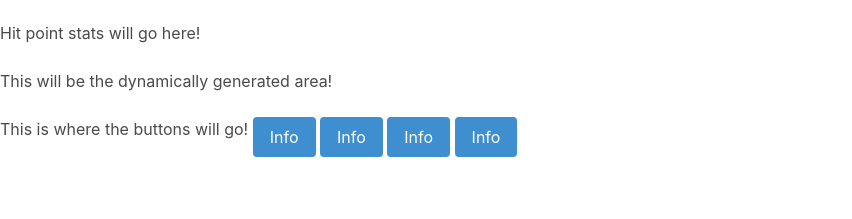
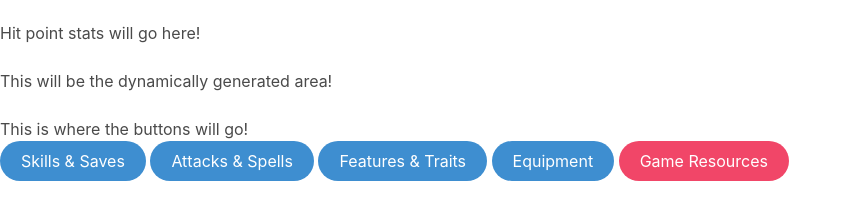
Before and after one commit to Pkeld148/slippery-fail-agency, a plain HTML site: page index.html in a window 1280 px wide. Shown: the part 177-396 px from the top of the page, without its empty margins (0-852 px from the left). Drawn offline with nearby package versions, Linux system fonts and the light colour scheme.

Commit message:
Renamed buttons, added 5th button

```diff
--- a/index.html
+++ b/index.html
@@ -17,10 +17,13 @@
     <div class="block">Hit point stats will go here!</div>
     <div class="block">This will be the dynamically generated area!</div>
     <div class="block">This is where the buttons will go!
-        <button class="button is-info">Info</button>
-        <button class="button is-info">Info</button>
-        <button class="button is-info">Info</button>
-        <button class="button is-info">Info</button>
+        <br>
+        <button class="button is-rounded is-info">Skills & Saves</button>
+        <button class="button is-rounded is-info">Attacks & Spells</button>
+        <button class="button is-rounded is-info">Features & Traits</button>
+        <button class="button is-rounded is-info">Equipment</button>
+        <button class="button is-rounded is-danger">Game Resources</button>
+
     </div>
   </body>
   <script src="./script.js"></script>
```
